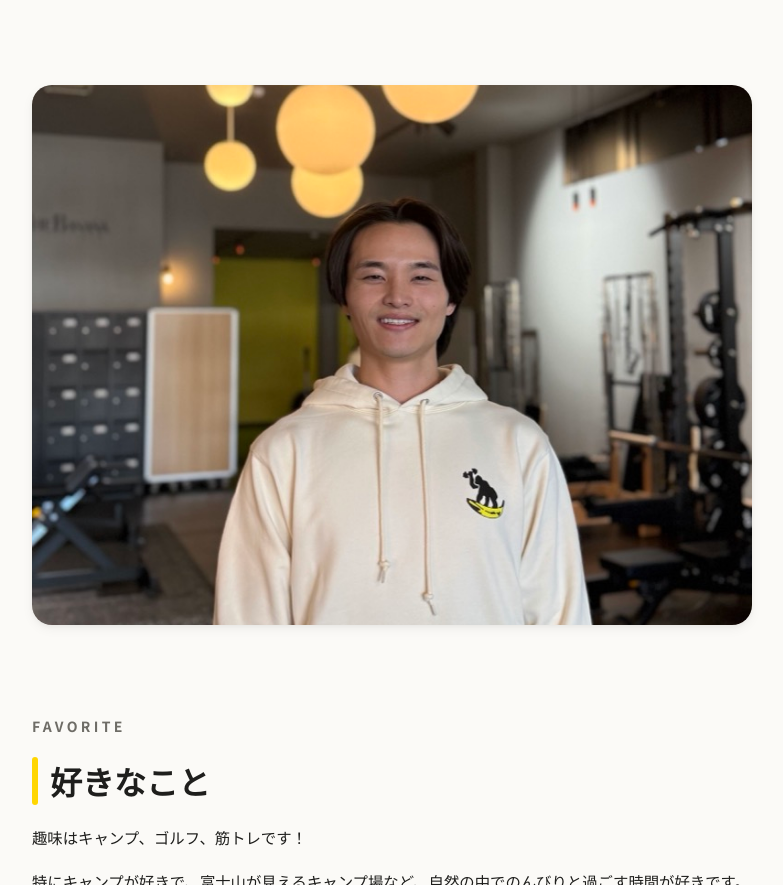
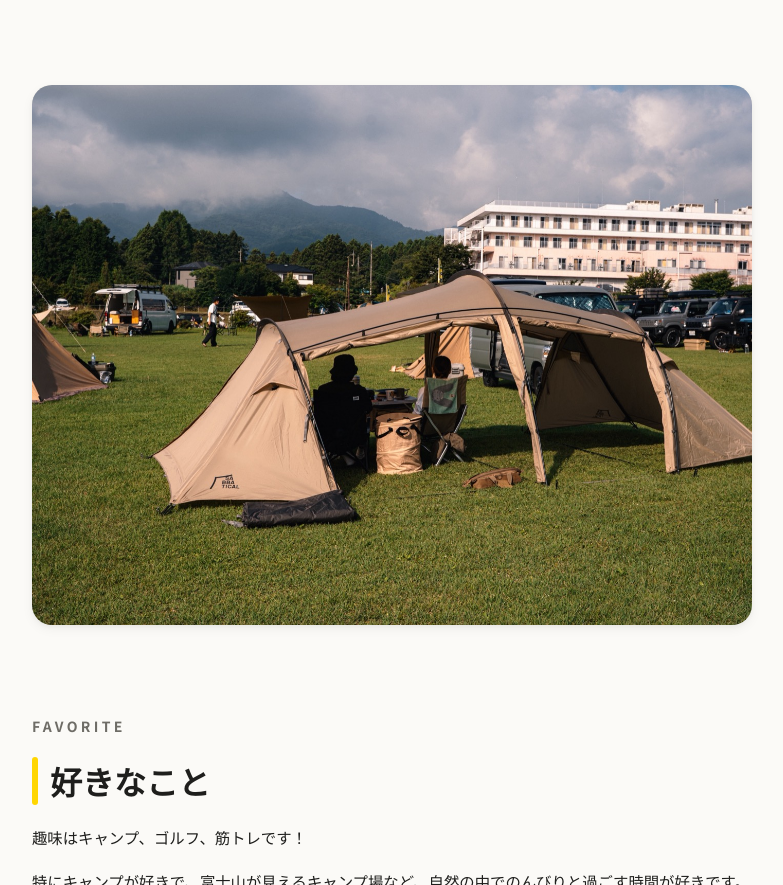
Before and after one commit to the-banana-gym/mizuki, a plain HTML site: page index.html in a window 1280 px wide. Shown: the part 4886-5771 px from the top of the page, without its empty margins (248-1031 px from the left). Drawn offline with Linux system fonts and the light colour scheme.

Commit message:
好きなことの写真をキャンプに替える
Co-Authored-By: Claude Opus 5.5 <noreply@anthropic.com>

```diff
--- a/index.html
+++ b/index.html
@@ -86,7 +86,7 @@ h3{font-size:clamp(17px,1.6vw,19px);font-weight:700;margin:8px 0 0}
 
 /* 写真（中ほど） */
 .mid-photo{max-width:var(--text);margin:0 auto;border-radius:var(--radius-lg);overflow:hidden;box-shadow:var(--shadow-md);aspect-ratio:4/3;background:#e9e5dc}
-.mid-photo img{width:100%;height:100%;object-fit:cover;object-position:50% 62%}
+.mid-photo img{width:100%;height:100%;object-fit:cover;object-position:50% 50%}
 
 /* 代表から */
 .message{background:var(--soft);border-radius:var(--radius-lg);padding:clamp(20px,4vw,32px);display:grid;gap:12px}
@@ -229,7 +229,7 @@ p,li{text-wrap:pretty}
   </div>
 </section>
 
-<div class="mid-photo" role="presentation"><img src="assets/mizuki-sub.jpg" alt="" width="787" height="1400" loading="lazy"></div>
+<div class="mid-photo" role="presentation"><img src="assets/hobby-b.jpg" alt="キャンプ場でテントを張って過ごす様子" width="1400" height="1050" loading="lazy"></div>
 
 <section class="sec" aria-labelledby="t-like">
   <div class="inner">
```
Also changed, not shown: assets/hobby-b.jpg (added), assets/mizuki-main.jpg (deleted), assets/mizuki-sub.jpg (deleted).
